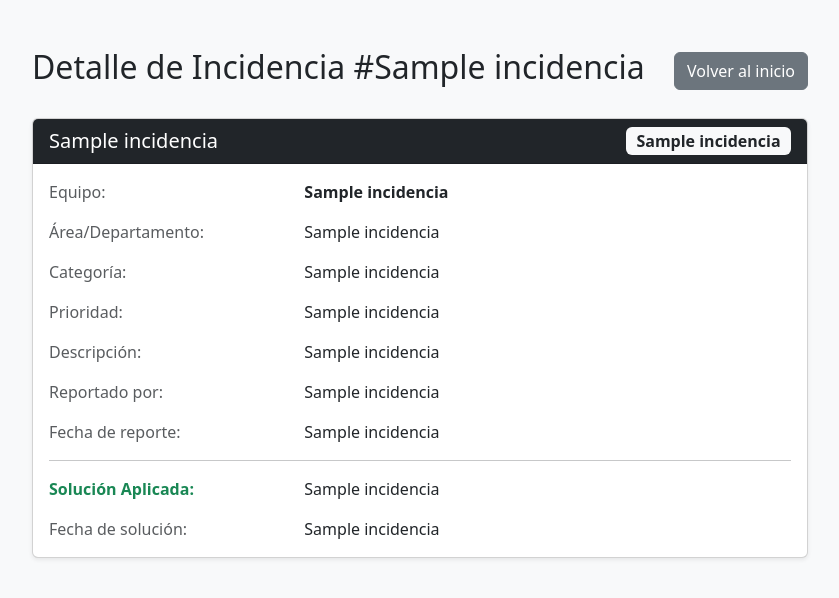
After one commit to zayfer-ux/Localdesk-lite, a Flask app: template templates/detalle.html in a window 1280 px wide. The commit adds this page. Shown: the top 598 px of the page, without its empty margins (220-1059 px from the left). Run offline with Flask 3, Linux system fonts and the light colour scheme; the template is opened without the code that fills it: most values are stand-ins (such as "Sample title", 1, 10 or a date in 2020).

Commit message:
feat: implementar vista de detalle de incidencias en web

```diff
--- a/app.py
+++ b/app.py
@@ -60,5 +60,24 @@ def nuevo_registro():
     # Si entra normal (GET), solo le mostramos el formulario
     return render_template('nuevo.html')
 
+# Ruta 3: Ver los detalles de una incidencia específica
+@app.route('/incidencia/<int:id>')
+def ver_detalle(id):
+    try:
+        cliente = libsql_client.create_client_sync(url=url, auth_token=token)
+        # Buscar el registro exacto usando el ID
+        resultado = cliente.execute("SELECT * FROM incidencias WHERE id = ?", (id,))
+        cliente.close()
+
+        if resultado.rows:
+            # Extraer la primera (y única) fila encontrada
+            datos_incidencia = resultado.rows[0]
+            return render_template('detalle.html', incidencia=datos_incidencia)
+        else:
+            return "<h1>Error: Incidencia no encontrada</h1>", 404
+
+    except Exception as e:
+        return f"<h1>Error al conectar con la base de datos: {e}</h1>"
+
 if __name__ == '__main__':
     app.run(debug=True)
--- /dev/null
+++ b/templates/detalle.html
@@ -0,0 +1,70 @@
+<!DOCTYPE html>
+<html lang="es">
+
+<head>
+    <meta charset="UTF-8">
+    <meta name="viewport" content="width=device-width, initial-scale=1.0">
+    <title>Detalle de Incidencia - LocalDesk Lite</title>
+    <link href="https://cdn.jsdelivr.net/npm/bootstrap@5.3.0/dist/css/bootstrap.min.css" rel="stylesheet">
+</head>
+
+<body class="bg-light">
+    <div class="container mt-5" style="max-width: 800px;">
+        <div class="d-flex justify-content-between align-items-center mb-4">
+            <h2>Detalle de Incidencia #{{ incidencia[0] }}</h2>
+            <a href="/" class="btn btn-secondary">Volver al inicio</a>
+        </div>
+
+        <div class="card shadow-sm mb-4">
+            <div class="card-header bg-dark text-white d-flex justify-content-between align-items-center">
+                <h5 class="mb-0">{{ incidencia[1] }}</h5> <!-- Título -->
+                <span class="badge bg-light text-dark fs-6">{{ incidencia[7] }}</span> <!-- Estado -->
+            </div>
+            <div class="card-body">
+                <div class="row mb-3">
+                    <div class="col-sm-4 text-muted">Equipo:</div>
+                    <div class="col-sm-8 fw-bold">{{ incidencia[2] }}</div>
+                </div>
+                <div class="row mb-3">
+                    <div class="col-sm-4 text-muted">Área/Departamento:</div>
+                    <div class="col-sm-8">{{ incidencia[3] }}</div>
+                </div>
+                <div class="row mb-3">
+                    <div class="col-sm-4 text-muted">Categoría:</div>
+                    <div class="col-sm-8">{{ incidencia[4] }}</div>
+                </div>
+                <div class="row mb-3">
+                    <div class="col-sm-4 text-muted">Prioridad:</div>
+                    <div class="col-sm-8">{{ incidencia[6] }}</div>
+                </div>
+                <div class="row mb-3">
+                    <div class="col-sm-4 text-muted">Descripción:</div>
+                    <div class="col-sm-8">{{ incidencia[5] }}</div>
+                </div>
+                <div class="row mb-3">
+                    <div class="col-sm-4 text-muted">Reportado por:</div>
+                    <div class="col-sm-8">{{ incidencia[8] }}</div>
+                </div>
+                <div class="row mb-3">
+                    <div class="col-sm-4 text-muted">Fecha de reporte:</div>
+                    <div class="col-sm-8">{{ incidencia[10] }}</div>
+                </div>
+
+                <!-- Si hay solución, mostrarla -->
+                {% if incidencia[9] %}
+                <hr>
+                <div class="row mb-3">
+                    <div class="col-sm-4 text-success fw-bold">Solución Aplicada:</div>
+                    <div class="col-sm-8">{{ incidencia[9] }}</div>
+                </div>
+                <div class="row">
+                    <div class="col-sm-4 text-muted">Fecha de solución:</div>
+                    <div class="col-sm-8">{{ incidencia[11] }}</div>
+                </div>
+                {% endif %}
+            </div>
+        </div>
+    </div>
+</body>
+
+</html>
```
Also changed, not shown: templates/index.html (+10 -2 lines).
